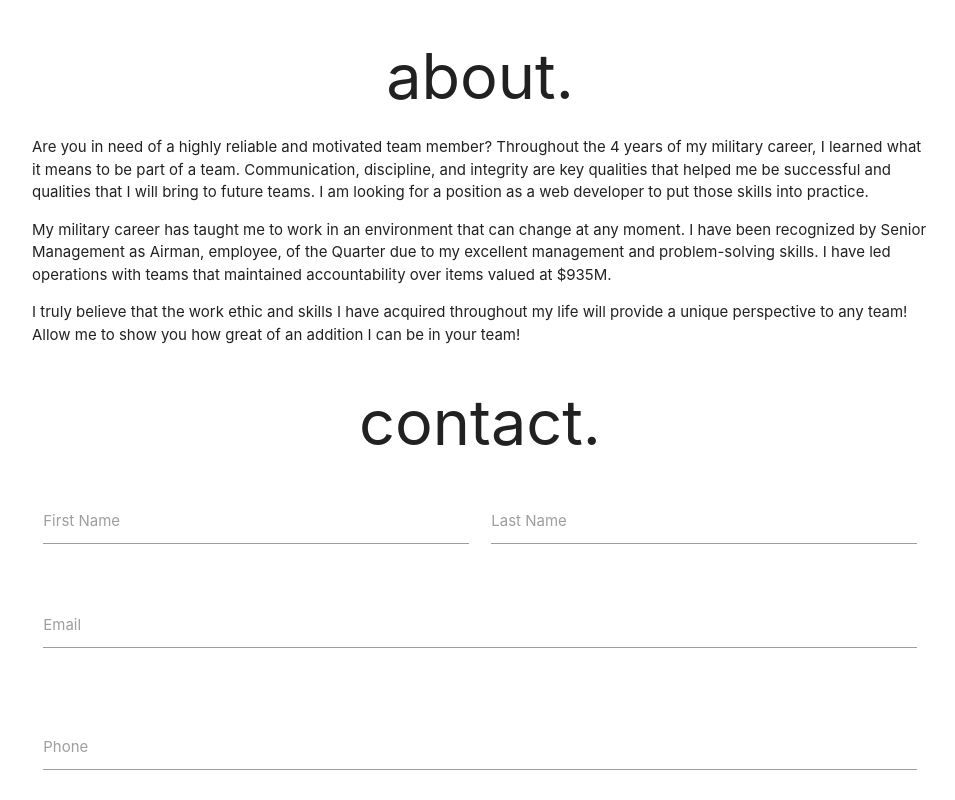
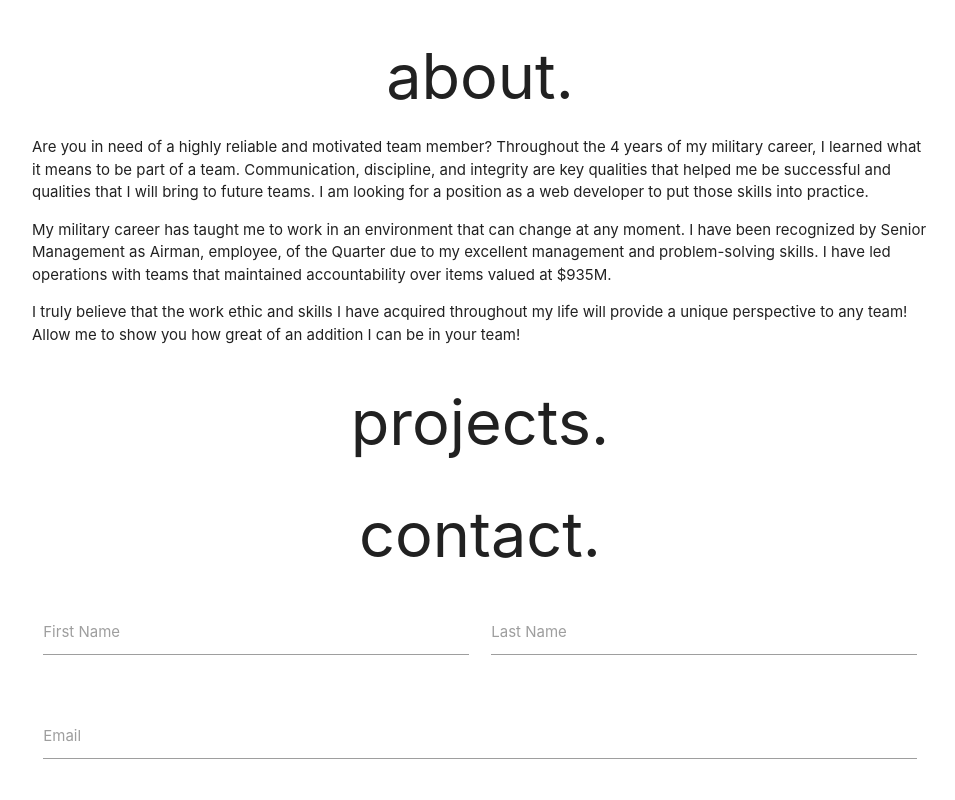
Before and after one commit to mcelis025/miguel-portfolio, a React (Create React App) app in the folder client/: page / in a window 1280 px wide. Shown: the top 800 px of the page, without its empty margins (160-1115 px from the left). Built offline with nearby package versions, Linux system fonts and the light colour scheme.

Commit message:
importing project component

```diff
--- a/client/src/App.js
+++ b/client/src/App.js
@@ -1,8 +1,9 @@
 import React, { Component } from "react";
 import "materialize-css/dist/css/materialize.min.css";
-import Footer from "./components/Footer/index";
-import Contact from "./components/Contact/index";
+import Footer from "./components/Footer";
+import Contact from "./components/Contact";
 import About from "./components/About";
+import Projects from "./components/Projects"
 
 class App extends Component {
   render() {
@@ -10,6 +11,9 @@ class App extends Component {
       <div>
         <div className="container">
           <About />
+        </div>
+        <div className="container">
+          <Projects />
         </div>
         <div className="container">
           <Contact />
```
